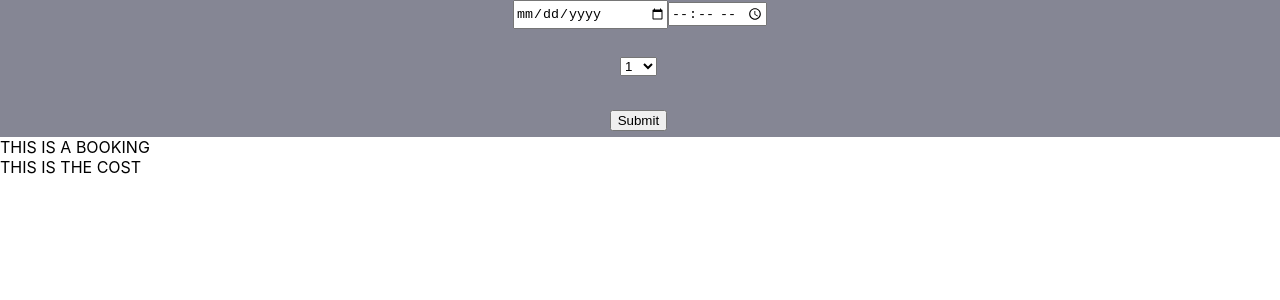
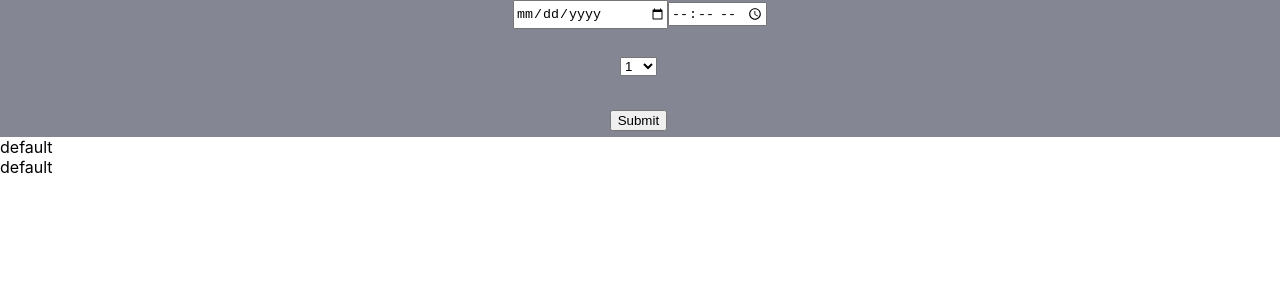
Before and after one commit to julianAbbott/bookingApp, a React (Create React App) app: page / in a window 1280 px wide. Shown: the top 300 px of the page. Built offline with nearby package versions, Linux system fonts and the light colour scheme.

Commit message:
got data flowing from input component to app and outputting using display component

```diff
--- a/src/App.js
+++ b/src/App.js
@@ -1,15 +1,30 @@
-import logo from './logo.svg';
+import React from 'react';
 import './App.css';
+import calculateBooking from './calculateBooking';
+import DateInput from './dateInput';
+import Display from './Display';
 
 class App extends React.Component {
     state = {
-      booking: null,
-      cost: null,
+      booking: "default",
+      cost: "default",
     };
 
     handleSubmit = (date, time, dur) => {
-      this.setState(calculteBooking(date, time, dur));
+      this.setState(calculateBooking(date, time, dur)); //TODO fix bugs here
     }
+    render(){
+      return(
+        <div>
+          <DateInput submitHandler={this.handleSubmit}/>
+          <Display data={this.state.booking}/>
+          <Display data={this.state.cost}/>
+
+        </div>
+
+      );
+    }
+
 }
 
 export default App;
--- a/src/Display.js
+++ b/src/Display.js
@@ -2,6 +2,7 @@
 import React from 'react';
 
 const Display = (props) => {
+    console.log(props.data);
     return(
       <div> {props.data} </div>
     );
--- a/src/dateInput.js
+++ b/src/dateInput.js
@@ -30,7 +30,7 @@ export default class DateInput extends React.Component {
 
       onSubmitForm() {
         console.log(this.state.time);
-        //this.props.submitHandler(this.state.date, this.state.time, this.state.dur); // here we use the function defined in the app
+        this.props.submitHandler(this.state.date, this.state.time, this.state.dur); // here we use the function defined in the app
       }
 
 
--- a/src/index.js
+++ b/src/index.js
@@ -1,6 +1,7 @@
 import React from 'react';
 import ReactDOM from 'react-dom';
 import './index.css';
+import App from './App';
 import DateInput from './dateInput.js';
 import reportWebVitals from './reportWebVitals';
 import Display from './Display.js';
@@ -10,9 +11,10 @@ var myDate = new Date();
 
 ReactDOM.render(
                 <body>
-                <DateInput/>
+                {/* <DateInput/>
                 <Display data={"THIS IS A BOOKING"}/>
-                <Display data={"THIS IS THE COST"}/>
+                <Display data={"THIS IS THE COST"}/> */}
+                <App/>
                 </body> ,
                 document.getElementById('root')
 );
```
